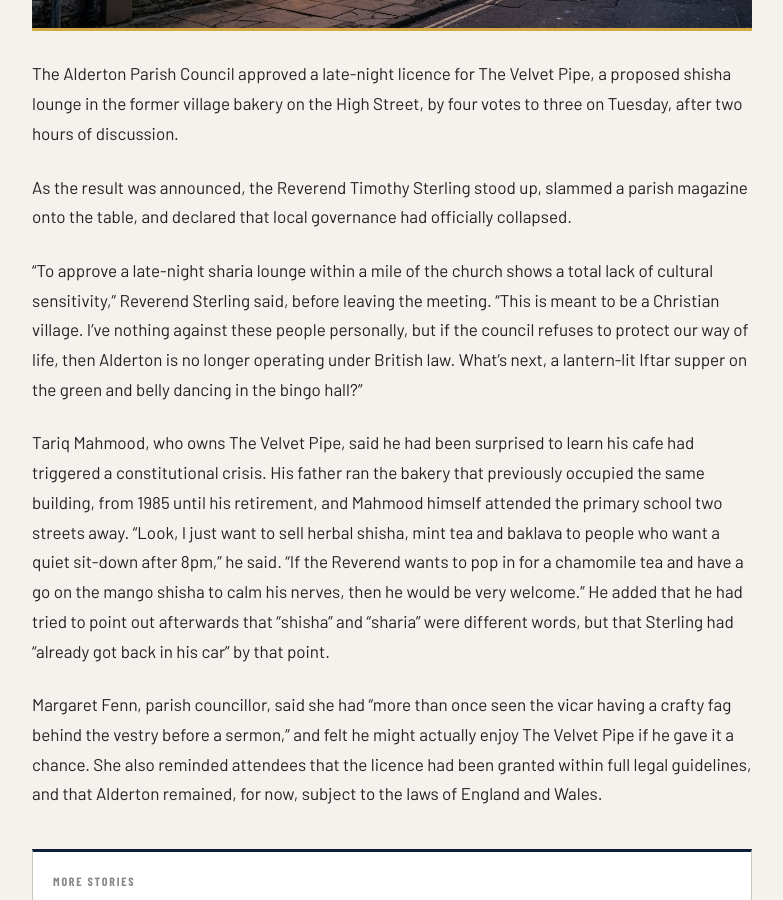
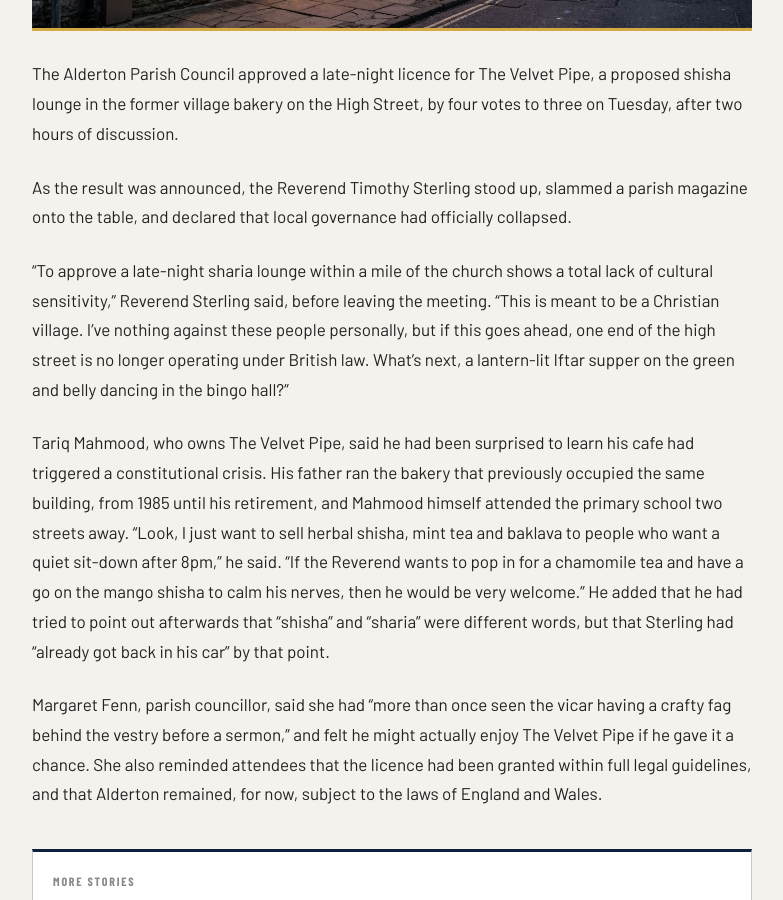
Before and after one commit to matt-palmer999/britishpatriots, a Jekyll site: the page built from _posts/2026-08-21-vicar-shisha-lounge.md, in a window 1280 px wide and 900 px high, scrolled down 1096 px. Shown: the whole window, without its empty margins (248-1031 px from the left). Built offline with Jekyll 4.4.1, drawn with Linux system fonts in a browser that asks for light colours; some web fonts are replaced.

Commit message:
Update 2026-08-21-vicar-shisha-lounge.md

```diff
--- a/_posts/2026-08-21-vicar-shisha-lounge.md
+++ b/_posts/2026-08-21-vicar-shisha-lounge.md
@@ -11,7 +11,7 @@ The Alderton Parish Council approved a late-night licence for The Velvet Pipe, a
 
 As the result was announced, the Reverend Timothy Sterling stood up, slammed a parish magazine onto the table, and declared that local governance had officially collapsed.
 
-"To approve a late-night sharia lounge within a mile of the church shows a total lack of cultural sensitivity," Reverend Sterling said, before leaving the meeting. "This is meant to be a Christian village. I've nothing against these people personally, but if the council refuses to protect our way of life, then Alderton is no longer operating under British law. What's next, a lantern-lit Iftar supper on the green and belly dancing in the bingo hall?"
+"To approve a late-night sharia lounge within a mile of the church shows a total lack of cultural sensitivity," Reverend Sterling said, before leaving the meeting. "This is meant to be a Christian village. I've nothing against these people personally, but if this goes ahead, one end of the high street is no longer operating under British law. What's next, a lantern-lit Iftar supper on the green and belly dancing in the bingo hall?"
 
 Tariq Mahmood, who owns The Velvet Pipe, said he had been surprised to learn his cafe had triggered a constitutional crisis. His father ran the bakery that previously occupied the same building, from 1985 until his retirement, and Mahmood himself attended the primary school two streets away. "Look, I just want to sell herbal shisha, mint tea and baklava to people who want a quiet sit-down after 8pm," he said. "If the Reverend wants to pop in for a chamomile tea and have a go on the mango shisha to calm his nerves, then he would be very welcome." He added that he had tried to point out afterwards that "shisha" and "sharia" were different words, but that Sterling had "already got back in his car" by that point.
 
```
